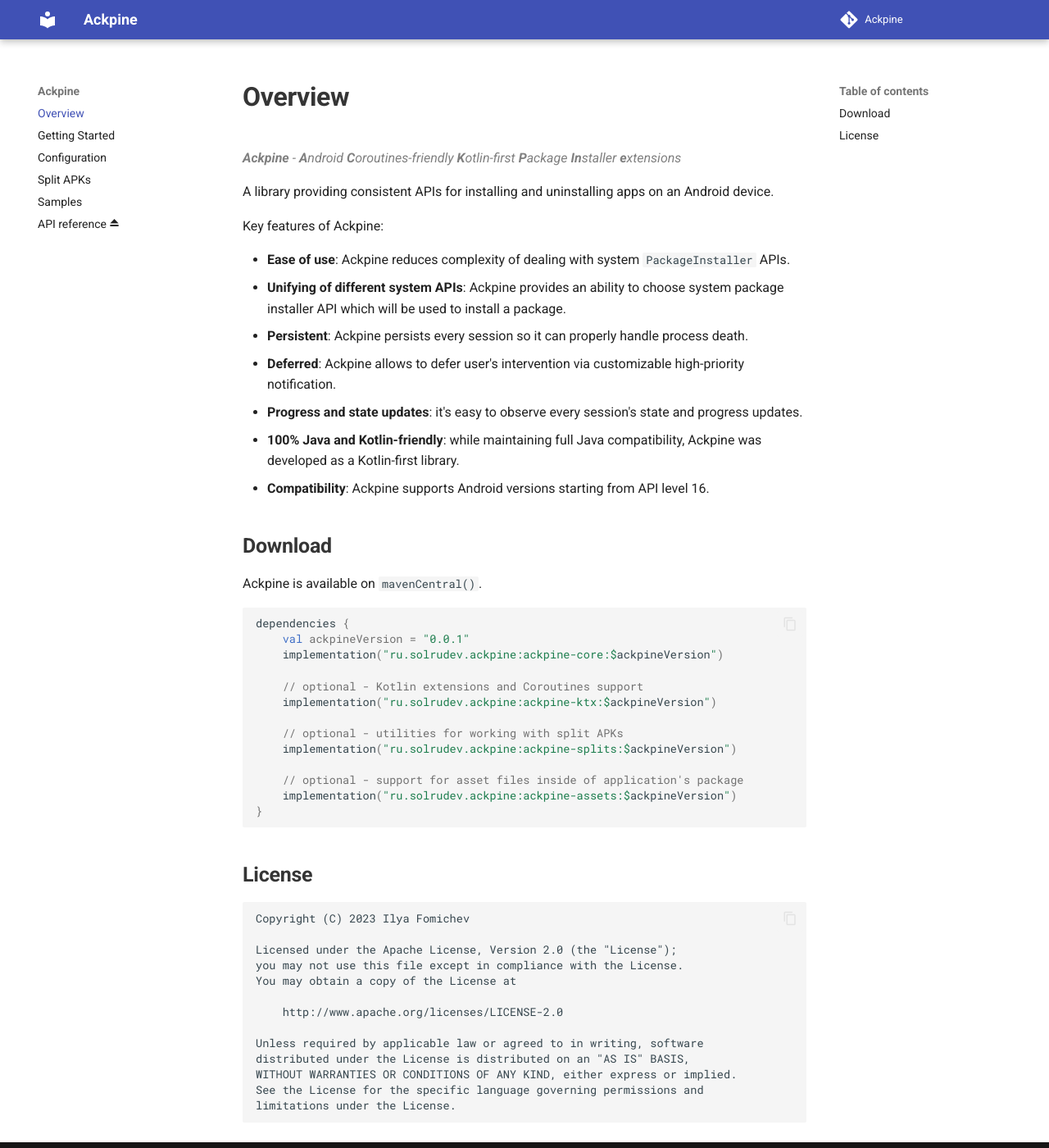
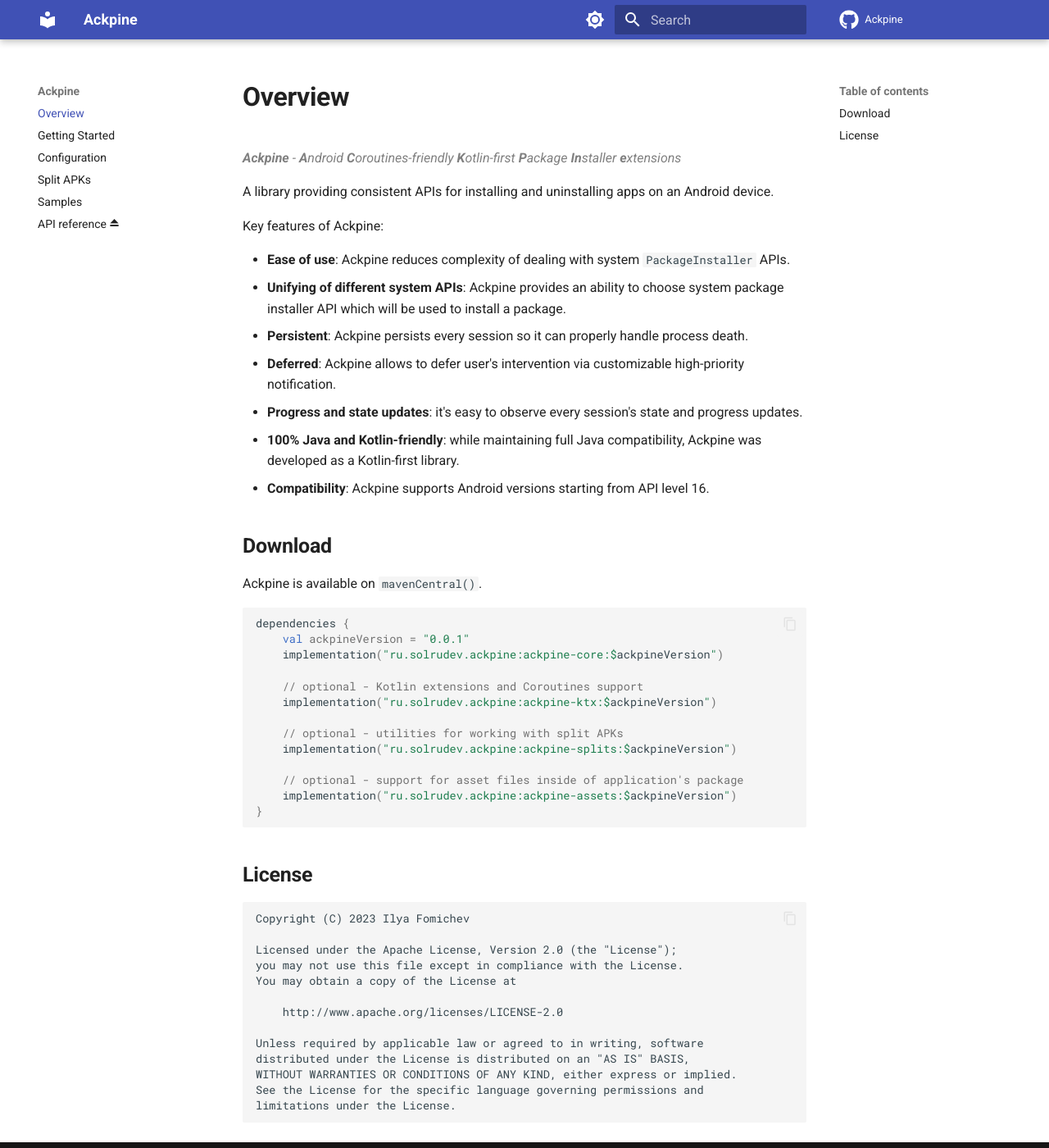
Before and after one commit to solrudev/Ackpine, an MkDocs documentation site: the page built from docs/index.md, in a window 1280 px wide and 1400 px high. Shown: the whole window at 82% size. Built offline with MkDocs 1.6.1 and Material for MkDocs 9.7.7, drawn with Linux system fonts in a browser that asks for light colours; comment, search, counter and statistics services are not loaded.

Commit message:
enable search and dark mode switch in docs

```diff
--- a/docs/css/docs.css
+++ b/docs/css/docs.css
@@ -1,4 +1,4 @@
 .md-typeset h1, .md-typeset h2, .md-typeset h3, .md-typeset h4 {
     font-weight: bold;
-    color: #353535;
+    color: var(--md-default-fg-color);
 }
--- a/mkdocs.yml
+++ b/mkdocs.yml
@@ -18,6 +18,19 @@ theme:
   name: material
   features:
     - content.code.copy
+  icon:
+    repo: fontawesome/brands/github
+  palette:
+    - scheme: default
+      media: "(prefers-color-scheme: light)"
+      toggle:
+        icon: material/brightness-7
+        name: Switch to dark mode
+    - scheme: slate
+      media: "(prefers-color-scheme: dark)"
+      toggle:
+        icon: material/brightness-4
+        name: Switch to light mode
 
 # CSS
 extra_css:
@@ -42,5 +55,6 @@ markdown_extensions:
 
 # Plugins
 plugins:
+  - search
   - minify:
       minify_html: true
```
